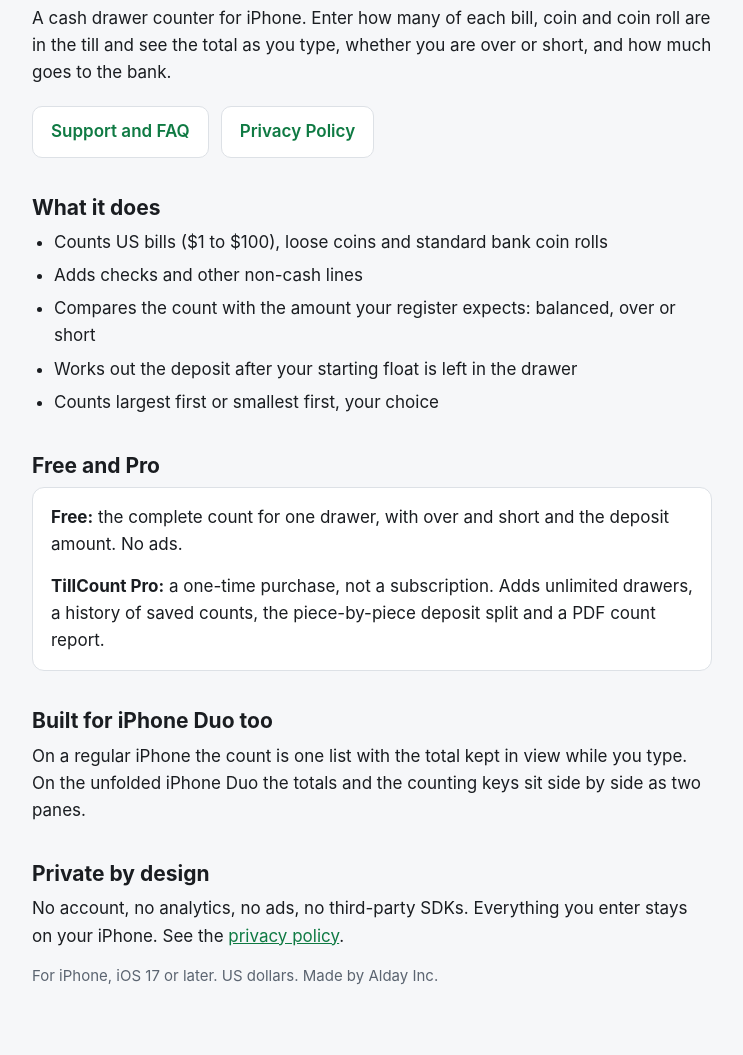
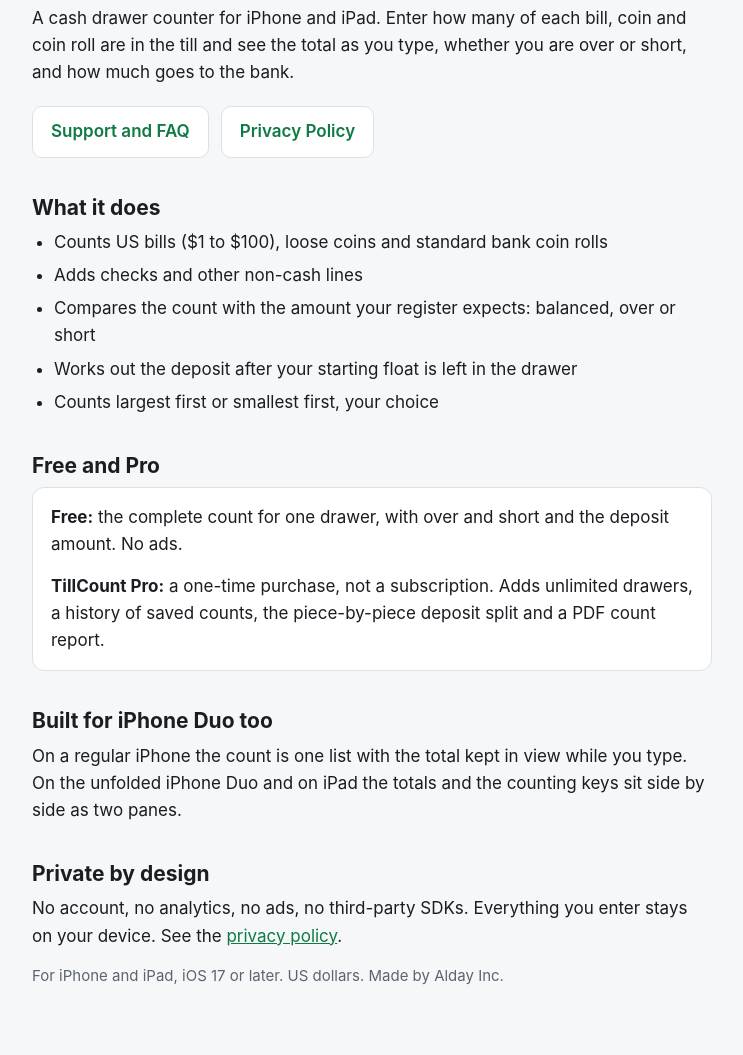
Before and after one commit to aanoval/alday-apps, a plain HTML site: page tillcount/index.html in a window 1280 px wide. Shown: the part 144-1199 px from the top of the page, without its empty margins (268-1011 px from the left). Drawn offline with Linux system fonts and the light colour scheme.

Commit message:
TillCount pages: iPad

```diff
--- a/tillcount/index.html
+++ b/tillcount/index.html
@@ -3,7 +3,7 @@
 <head>
 <meta charset="utf-8">
 <meta name="viewport" content="width=device-width, initial-scale=1">
-<title>TillCount: cash drawer counter for iPhone</title>
+<title>TillCount: cash drawer counter for iPhone and iPad</title>
 <meta name="description" content="TillCount counts a cash drawer by bills, coins and rolls, shows over or short, and splits the deposit from the float.">
 <style>
 :root{color-scheme:light dark;--bg:#f6f7f9;--card:#ffffff;--text:#1a1d21;--muted:#5b6470;--line:#dde1e6;--accent:#0f7a43;--warn-bg:#fff6e0;--warn-line:#e0b040}
@@ -45,7 +45,7 @@ footer{max-width:720px;margin:0 auto;padding:0 20px 40px;color:var(--muted);font
 </header>
 <main>
 <h1>TillCount</h1>
-<p>A cash drawer counter for iPhone. Enter how many of each bill, coin and coin roll are in the till and see the total as you type, whether you are over or short, and how much goes to the bank.</p>
+<p>A cash drawer counter for iPhone and iPad. Enter how many of each bill, coin and coin roll are in the till and see the total as you type, whether you are over or short, and how much goes to the bank.</p>
 <div class="links">
 <a class="btn" href="support.html">Support and FAQ</a>
 <a class="btn" href="privacy.html">Privacy Policy</a>
@@ -64,10 +64,10 @@ footer{max-width:720px;margin:0 auto;padding:0 20px 40px;color:var(--muted);font
 <p><strong>TillCount Pro:</strong> a one-time purchase, not a subscription. Adds unlimited drawers, a history of saved counts, the piece-by-piece deposit split and a PDF count report.</p>
 </div>
 <h2>Built for iPhone Duo too</h2>
-<p>On a regular iPhone the count is one list with the total kept in view while you type. On the unfolded iPhone Duo the totals and the counting keys sit side by side as two panes.</p>
+<p>On a regular iPhone the count is one list with the total kept in view while you type. On the unfolded iPhone Duo and on iPad the totals and the counting keys sit side by side as two panes.</p>
 <h2>Private by design</h2>
-<p>No account, no analytics, no ads, no third-party SDKs. Everything you enter stays on your iPhone. See the <a href="privacy.html">privacy policy</a>.</p>
-<p class="muted">For iPhone, iOS 17 or later. US dollars. Made by Alday Inc.</p>
+<p>No account, no analytics, no ads, no third-party SDKs. Everything you enter stays on your device. See the <a href="privacy.html">privacy policy</a>.</p>
+<p class="muted">For iPhone and iPad, iOS 17 or later. US dollars. Made by Alday Inc.</p>
 </main>
 <footer>&copy; 2026 Alday Inc. TillCount adds up the quantities you enter. Recount before you sign a deposit slip.</footer>
 </body>
```
Also changed, not shown: tillcount/privacy.html (+2 -2 lines), tillcount/support.html (+2 -2 lines).
